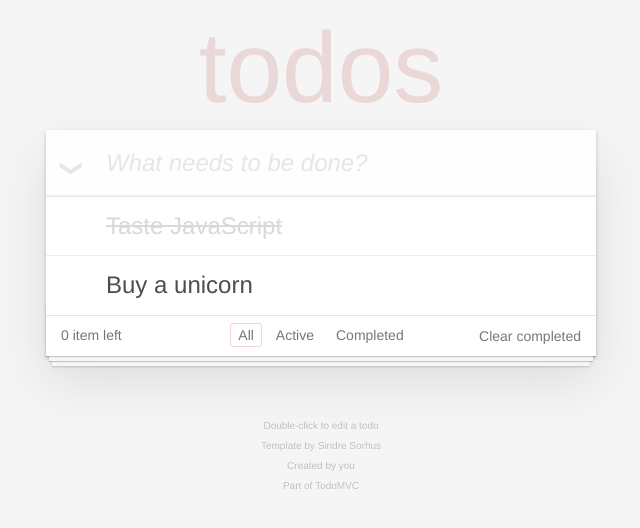
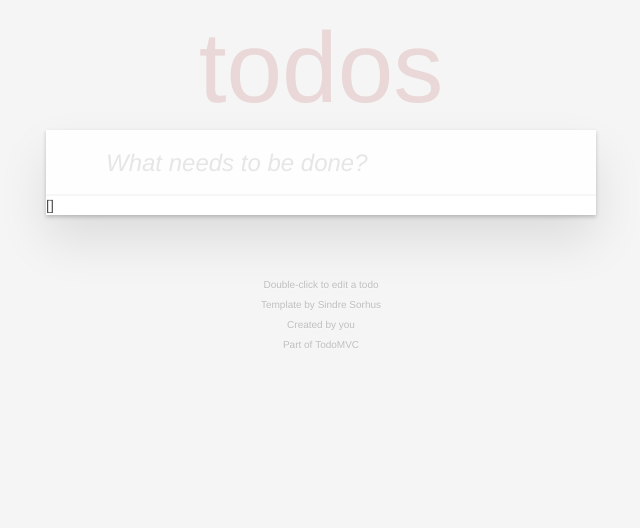
Before and after one commit to chgc/dotnetconf2018-liveshare-demo, an Angular app: page / in a window 1280 px wide. Shown: the top 528 px of the page, without its empty margins (319-959 px from the left). Built offline with nearby package versions, Linux system fonts and the light colour scheme.

Commit message:
新增加入 Todo 功能

```diff
--- a/src/app/app.component.html
+++ b/src/app/app.component.html
@@ -1,10 +1,11 @@
 <section class="todoapp">
   <header class="header">
     <h1>todos</h1>
-    <input class="new-todo" placeholder="What needs to be done?" autofocus>
+    <input class="new-todo" placeholder="What needs to be done?" autofocus [(ngModel)]="newTodo" (keyup.enter)="addTodo()"/>
   </header>
+  {{ todos | json }}
   <!-- This section should be hidden by default and shown when there are todos -->
-  <section class="main">
+  <section class="main" *ngIf="todos.length">
     <input class="toggle-all" type="checkbox">
     <label for="toggle-all">Mark all as complete</label>
     <ul class="todo-list">
@@ -29,7 +30,7 @@
     </ul>
   </section>
   <!-- This footer should hidden by default and shown when there are todos -->
-  <footer class="footer">
+  <footer class="footer" *ngIf="todos.length">
     <!-- This should be `0 items left` by default -->
     <span class="todo-count"><strong>0</strong> item left</span>
     <!-- Remove this if you don't implement routing -->
--- a/src/app/app.component.ts
+++ b/src/app/app.component.ts
@@ -7,4 +7,11 @@ import { Component } from '@angular/core';
 })
 export class AppComponent {
   title = 'todo';
+  newTodo = '';
+  todos = [];
+
+  addTodo(){
+    this.todos.push(this.newTodo);
+    this.newTodo = '';
+  }
 }
```
Also changed, not shown: src/app/app.module.ts (+4 -8 lines).
